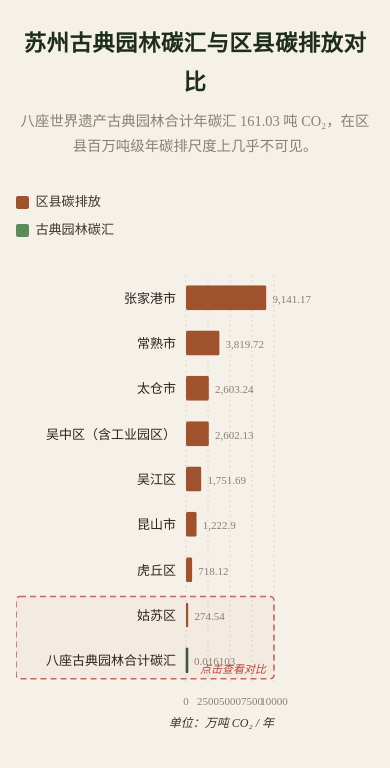
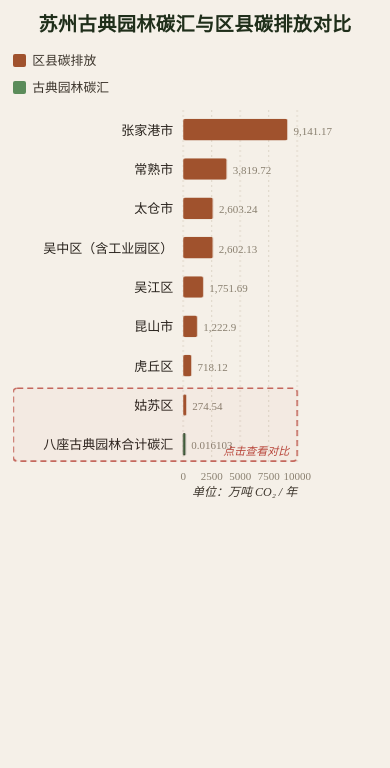
Before and after one commit to zhwal/zhwal_ersi, a plain HTML site: page garden-carbon-comparison/index.html in a window 390 px wide. Drawn offline with Linux system fonts and the light colour scheme.

Commit message:
Compact layout: remove subtitle, reduce spacing for MapStory embed

```diff
--- a/garden-carbon-comparison/index.html
+++ b/garden-carbon-comparison/index.html
@@ -28,8 +28,8 @@
       background: var(--rice-paper);
       color: var(--ink);
       line-height: 1.75;
-      min-height: 100vh;
-      padding: 2.5rem 2rem 4rem;
+      padding: 0.8rem 1.5rem 0.5rem;
+      margin: 0;
     }
 
     .container {
@@ -39,28 +39,19 @@
 
     header {
       text-align: center;
-      margin-bottom: 2rem;
+      margin-bottom: 0.5rem;
       animation: fadeInDown 0.7s var(--ease-out-expo) both;
     }
 
     h1 {
       font-family: 'Songti SC', 'SimSun', 'Noto Serif SC', serif;
-      font-size: 1.8rem;
+      font-size: 1.5rem;
       font-weight: 700;
       color: var(--moss-dark);
       letter-spacing: 0.02em;
-      margin-bottom: 0.4rem;
+      margin-bottom: 0;
     }
 
-    .subtitle {
-      font-size: 0.9rem;
-      color: var(--stone);
-      max-width: 640px;
-      margin: 0 auto;
-      animation: fadeInDown 0.7s 0.12s var(--ease-out-expo) both;
-    }
-
-    /* ===== Keyframes ===== */
     @keyframes fadeInDown {
       from { opacity: 0; transform: translateY(-10px); }
       to   { opacity: 1; transform: translateY(0); }
@@ -98,9 +89,9 @@
       display: flex;
       justify-content: flex-end;
       gap: 1.5rem;
-      margin-bottom: 0.8rem;
+      margin-bottom: 0.2rem;
       padding-right: 100px;
-      font-size: 0.82rem;
+      font-size: 0.8rem;
       color: var(--ink-light);
       font-family: 'Songti SC', 'SimSun', 'Noto Serif SC', serif;
       animation: fadeIn 0.5s 0.25s var(--ease-out-expo) both;
@@ -123,7 +114,7 @@
 
     #main-chart {
       width: 100%;
-      height: 540px;
+      height: 460px;
       position: relative;
       user-select: none;
       overflow: visible;
@@ -390,10 +381,10 @@
     }
 
     @media (max-width: 640px) {
-      body { padding: 1.5rem 1rem 3rem; }
-      h1 { font-size: 1.4rem; }
-      #main-chart { height: 480px; }
-      .legend { justify-content: flex-start; flex-direction: column; gap: 0.3rem; }
+      body { padding: 0.5rem 0.8rem 0.3rem; }
+      h1 { font-size: 1.2rem; }
+      #main-chart { height: 400px; }
+      .legend { justify-content: flex-start; flex-direction: column; gap: 0.3rem; padding-right: 0; }
       .modal-card { padding: 1.5rem 1rem; }
     }
   </style>
@@ -402,7 +393,6 @@
   <div class="container">
     <header>
       <h1>苏州古典园林碳汇与区县碳排放对比</h1>
-      <p class="subtitle">八座世界遗产古典园林合计年碳汇 161.03 吨 CO₂，在区县百万吨级年碳排尺度上几乎不可见。</p>
     </header>
 
     <div class="chart-area">
@@ -460,7 +450,7 @@
       const svg = document.getElementById('main-svg');
       const width = container.clientWidth;
       const height = container.clientHeight;
-      const margin = { top: 20, right: 100, bottom: 52, left: 170 };
+      const margin = { top: 8, right: 80, bottom: 38, left: 170 };
       const chartW = width - margin.left - margin.right;
       const chartH = height - margin.top - margin.bottom;
 
@@ -493,7 +483,7 @@
 
         const text = document.createElementNS('http://www.w3.org/2000/svg', 'text');
         text.setAttribute('x', x);
-        text.setAttribute('y', chartH + 22);
+        text.setAttribute('y', chartH + 16);
         text.setAttribute('text-anchor', 'middle');
         text.setAttribute('class', 'axis-text');
         text.style.animation = `fadeIn 0.4s ${0.1 + ti * 0.06}s var(--ease-out-quart) both`;
@@ -504,7 +494,7 @@
       // Unit label (italic, bottom-right)
       const unitLabel = document.createElementNS('http://www.w3.org/2000/svg', 'text');
       unitLabel.setAttribute('x', chartW);
-      unitLabel.setAttribute('y', chartH + 44);
+      unitLabel.setAttribute('y', chartH + 32);
       unitLabel.setAttribute('text-anchor', 'end');
       unitLabel.setAttribute('class', 'axis-title');
       unitLabel.style.animation = `fadeIn 0.5s 0.6s var(--ease-out-quart) both`;
```
